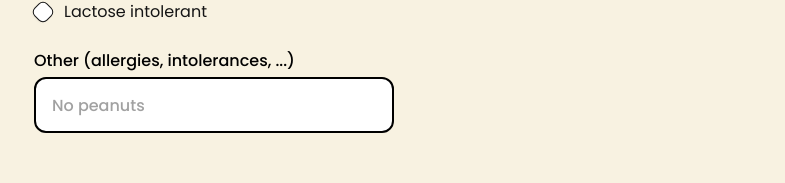
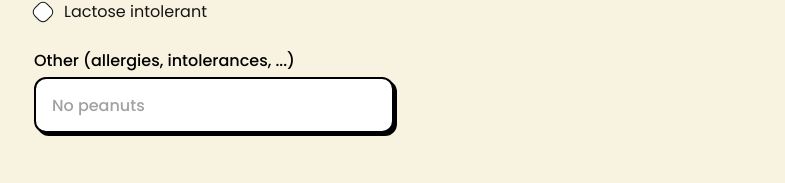
Before and after one commit to Flanner-app/flanner-nextjs-frontend, a Next.js app: page /auth/preferences in a window 1280 px wide. Shown: the part 299-482 px from the top of the page, without its empty margins (246-1031 px from the left). Built offline with nearby package versions, Linux system fonts and the light colour scheme; no server answers.

Commit message:
feat: add textare to Input component

```diff
--- a/src/components/shared/Input.tsx
+++ b/src/components/shared/Input.tsx
@@ -10,9 +10,13 @@ export type InputProps = {
   decimalCount?: number
   error?: string
   value: string
+  rows?: number
   className?: string
   wrapperClassName?: string
-} & Omit<InputHTMLAttributes<HTMLInputElement>, 'value'>
+} & Omit<
+  InputHTMLAttributes<HTMLInputElement | HTMLTextAreaElement>,
+  'value' | 'rows'
+>
 
 const isNumberStringValid = (str: string, decimalCount = 0) => {
   if (!str) return true
@@ -35,6 +39,7 @@ const Input = ({
   error,
   value,
   className,
+  rows,
   wrapperClassName,
   onChange,
   ...inputProps
@@ -46,7 +51,9 @@ const Input = ({
     return 'text'
   }, [type])
 
-  const handleChange = (e: ChangeEvent<HTMLInputElement>) => {
+  const handleChange = (
+    e: ChangeEvent<HTMLInputElement | HTMLTextAreaElement>,
+  ) => {
     e.preventDefault()
     e.stopPropagation()
 
@@ -61,6 +68,8 @@ const Input = ({
     onChange?.(e)
   }
 
+  const TextField = rows ? 'textarea' : 'input'
+
   return (
     <div className={wrapperClassName}>
       {label && (
@@ -72,21 +81,27 @@ const Input = ({
         className={clsx(
           'block rounded-xl bg-white transition-colors',
           'flex items-center border-2 border-black-default',
-          'box-border h-14 cursor-text px-4',
+          'box-border cursor-text shadow-brutalism',
           'hover:bg-white/75 hover:focus-within:bg-white active:bg-white',
-          error && 'border border-utility-error/50',
+          {
+            'h-14 px-4': !rows,
+            'p-4': rows,
+            'border border-utility-error/50': error,
+          },
           className,
         )}
       >
-        <input
+        <TextField
           type="text"
           className={clsx(
             'block w-full p-0 text-black-default placeholder-black-hover/50',
             'h-full bg-transparent leading-none outline-none focus:ring-0',
             'placeholder:font-medium',
+            { 'resize-none leading-tight': rows },
           )}
           inputMode={getInputMode}
           placeholder={placeholder}
+          rows={rows}
           value={value}
           onChange={handleChange}
           {...inputProps}
```
